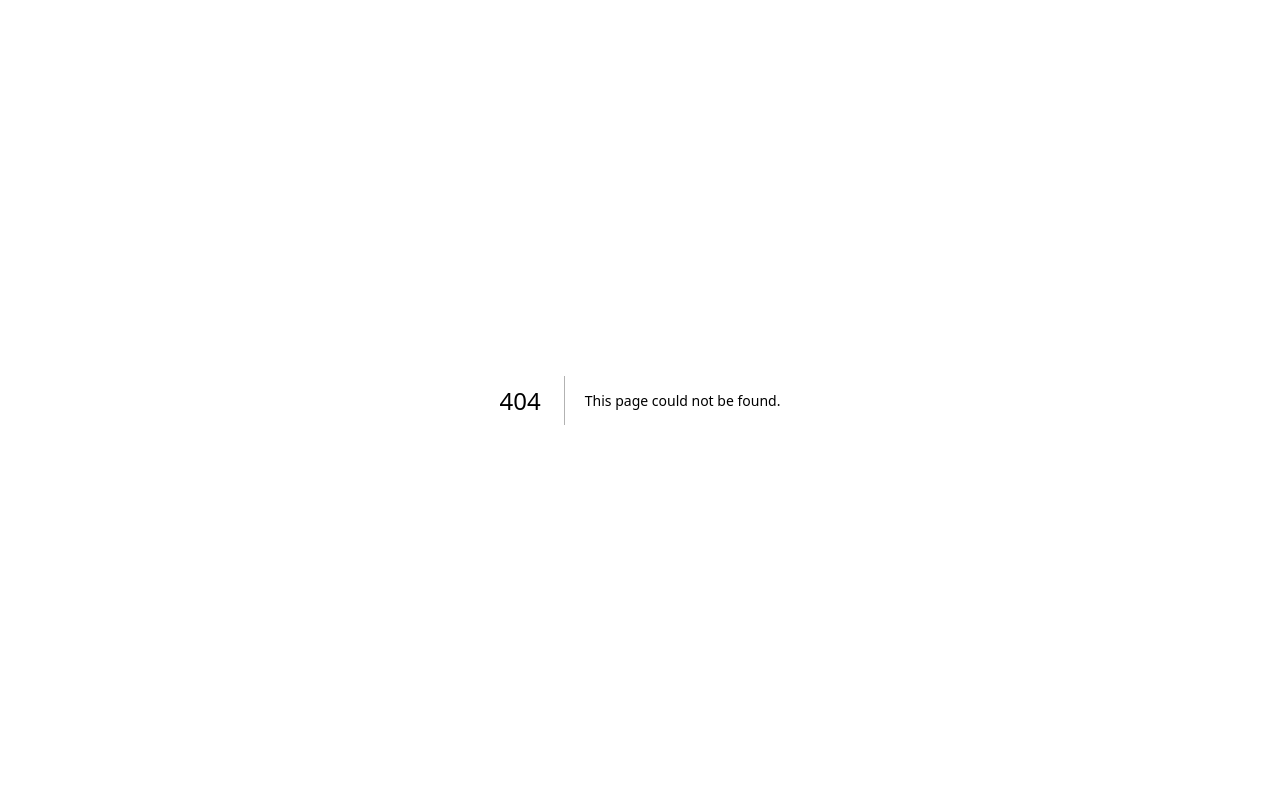
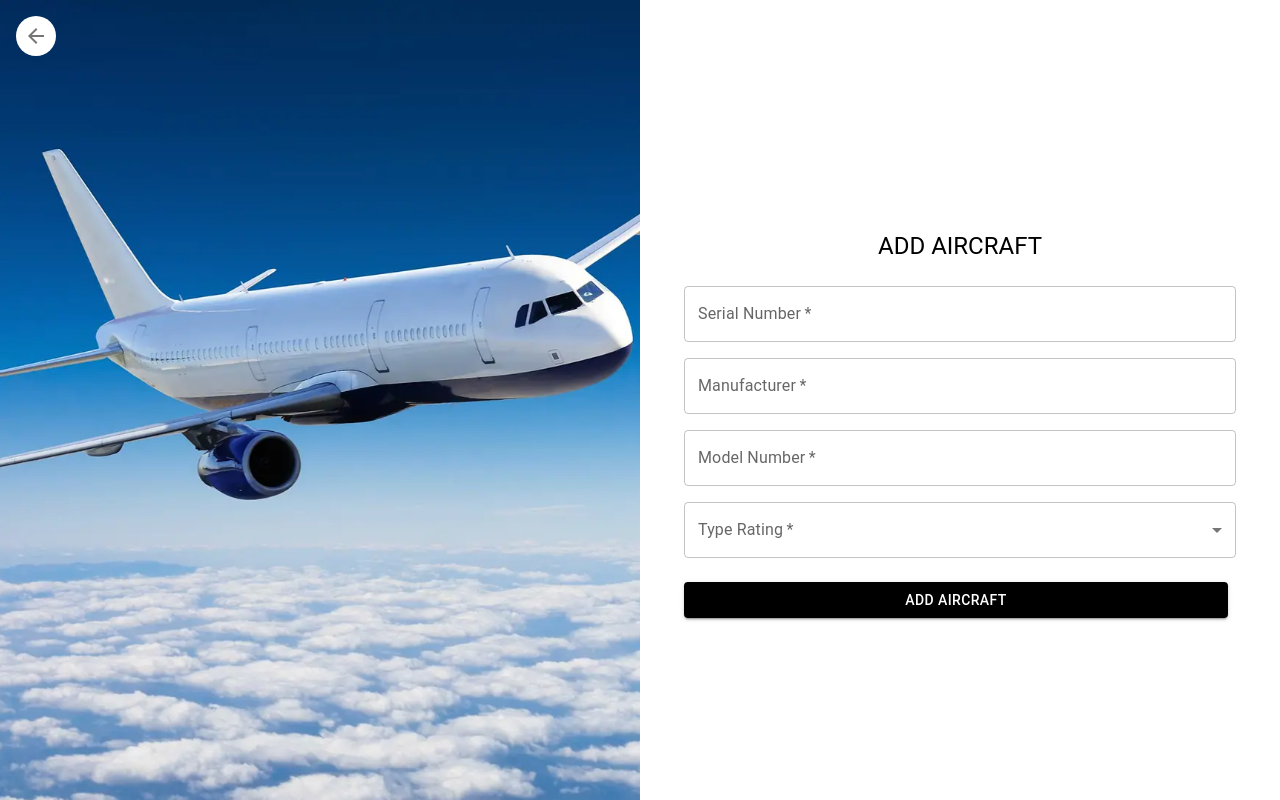
Before and after one commit to DilonFernando03/100595590SE, a Next.js app: page /Staff/add-plane in a window 1280 px wide. Before the commit this address had no page. Built offline with nearby package versions, Linux system fonts and the light colour scheme.

Commit message:
added add plane page in admin

```diff
--- /dev/null
+++ b/src/app/Staff/add-plane/page.js
@@ -0,0 +1,177 @@
+'use client';
+import React, { useState } from 'react';
+import { TextField, Button, Grid, Typography, Box, Container, IconButton, MenuItem, Snackbar, Alert } from '@mui/material';
+import { useRouter } from 'next/navigation';
+import ArrowBackIcon from '@mui/icons-material/ArrowBack';
+import Image from 'next/image';
+import crew from '../../../../Resources/Plane.png';
+
+function StaffSignUp() {
+    const router = useRouter();
+    const [formData, setFormData] = useState({
+        serialNumber: '',
+        manufacturer: '',
+        modelNumber: '',
+        typeRating: ''
+    });
+    const [notification, setNotification] = useState({ open: false, message: '', severity: 'info' });
+
+    const handleChange = (event) => {
+        setFormData({
+            ...formData,
+            [event.target.name]: event.target.value
+        });
+    };
+
+    const handleSubmit = async (event) => {
+        event.preventDefault();
+        const { serialNumber, manufacturer, modelNumber, typeRating } = formData;
+
+        console.log(JSON.stringify({ serialNumber, manufacturer, modelNumber, typeRating }));
+        const response = await fetch('http://127.0.0.1:5000/api/airplanes', {
+            method: 'POST',
+            headers: {
+                'Content-Type': 'application/json',
+            },
+            body: JSON.stringify({ serialNumber, manufacturer, modelNumber, typeRating }),
+        });
+
+        const result = await response.json();
+        if (response.ok) {
+            setNotification({ open: true, message: result.message, severity: 'success' });
+        } else {
+            setNotification({ open: true, message: result.message, severity: 'error' });
+        }
+    };
+
+    const handleCloseNotification = () => {
+        setNotification({ ...notification, open: false });
+    };
+
+    return (
+        <Grid container component="main" sx={{ height: '100vh' }}>
+            <IconButton
+                onClick={() => router.back()}
+                sx={{
+                    position: 'absolute',
+                    top: 16,
+                    left: 16,
+                    zIndex: 1000,
+                    backgroundColor: 'white',
+                    '&:hover': {
+                        backgroundColor: 'white',
+                    },
+                }}
+            >
+                <ArrowBackIcon />
+            </IconButton>
+            <Grid item xs={false} sm={4} md={6} sx={{ position: 'relative' }}>
+                <Image
+                    alt="Crew"
+                    src={crew}
+                    layout="fill"
+                    objectFit="cover"
+                />
+            </Grid>
+            <Grid item xs={12} sm={8} md={6} component={Box} display="flex" flexDirection="column" alignItems="center" justifyContent="center">
+                <Container component="main" maxWidth="sm">
+                    <Box
+                        sx={{
+                            marginTop: 8,
+                            display: 'flex',
+                            flexDirection: 'column',
+                            alignItems: 'center',
+                        }}
+                    >
+                        <Typography component="h1" variant="h5">
+                            ADD AIRCRAFT
+                        </Typography>
+                        <Box component="form" noValidate onSubmit={handleSubmit} sx={{ mt: 3 }}>
+                            <Grid container spacing={2}>
+                                <Grid item xs={12}>
+                                    <TextField
+                                        required
+                                        fullWidth
+                                        id="serialNumber"
+                                        label="Serial Number"
+                                        name="serialNumber"
+                                        autoComplete="serial-number"
+                                        value={formData.serialNumber}
+                                        onChange={handleChange}
+                                    />
+                                </Grid>
+                                <Grid item xs={12}>
+                                    <TextField
+                                        required
+                                        fullWidth
+                                        id="manufacturer"
+                                        label="Manufacturer"
+                                        name="manufacturer"
+                                        autoComplete="manufacturer"
+                                        value={formData.manufacturer}
+                                        onChange={handleChange}
+                                    />
+                                </Grid>
+                                <Grid item xs={12}>
+                                    <TextField
+                                        required
+                                        fullWidth
+                                        id="modelNumber"
+                                        label="Model Number"
+                                        name="modelNumber"
+                                        autoComplete="model-number"
+                                        value={formData.modelNumber}
+                                        onChange={handleChange}
+                                    />
+                                </Grid>
+                                <Grid item xs={12}>
+                                    <TextField
+                                        required
+                                        fullWidth
+                                        select
+                                        id="typeRating"
+                                        label="Type Rating"
+                                        name="typeRating"
+                                        value={formData.typeRating}
+                                        onChange={handleChange}
+                                    >
+                                        {['A', 'B', 'C', 'D', 'E', 'F'].map((option) => (
+                                            <MenuItem key={option} value={option}>
+                                                {option}
+                                            </MenuItem>
+                                        ))}
+                                    </TextField>
+                                </Grid>
+                            </Grid>
+                            <Box sx={{ display: 'flex', justifyContent: 'space-between', mt: 3, mb: 2 }}>
+                                <Button
+                                    type="submit"
+                                    variant="contained"
+                                    sx={{
+                                        flexGrow: 1,
+                                        mr: 1,
+                                        backgroundColor: 'black',
+                                        color: 'white',
+                                        '&:hover': {
+                                            backgroundColor: 'black',
+                                            boxShadow: '0 3px 5px 2px rgba(0, 0, 0, .3)'
+                                        }
+                                    }}
+                                >
+                                    Add Aircraft
+                                </Button>
+                            </Box>
+                        </Box>
+                    </Box>
+                </Container>
+            </Grid>
+            <Snackbar open={notification.open} autoHideDuration={6000} onClose={handleCloseNotification}>
+                <Alert onClose={handleCloseNotification} severity={notification.severity} sx={{ width: '100%' }}>
+                    {notification.message}
+                </Alert>
+            </Snackbar>
+        </Grid>
+    );
+}
+
+export default StaffSignUp;
```
